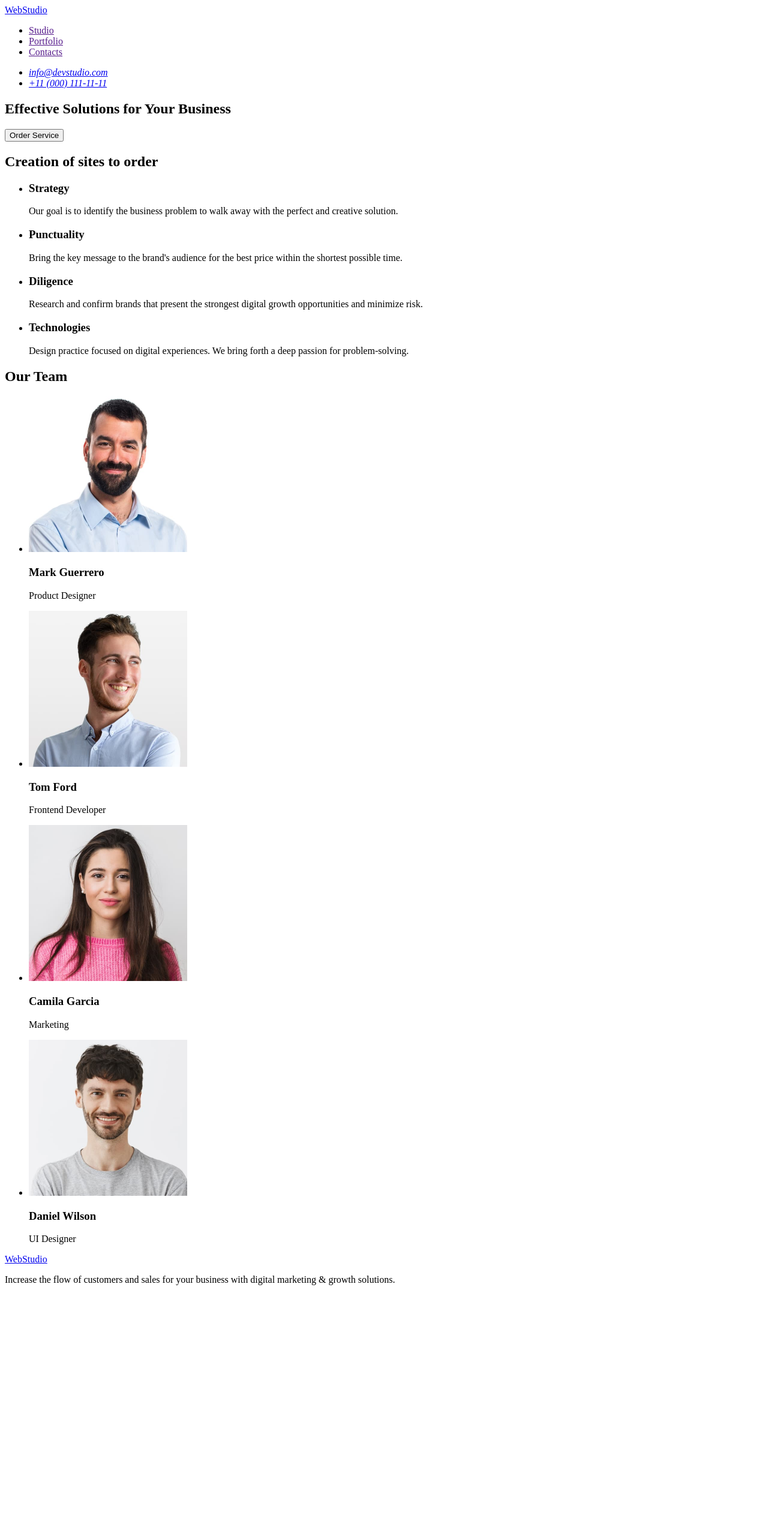
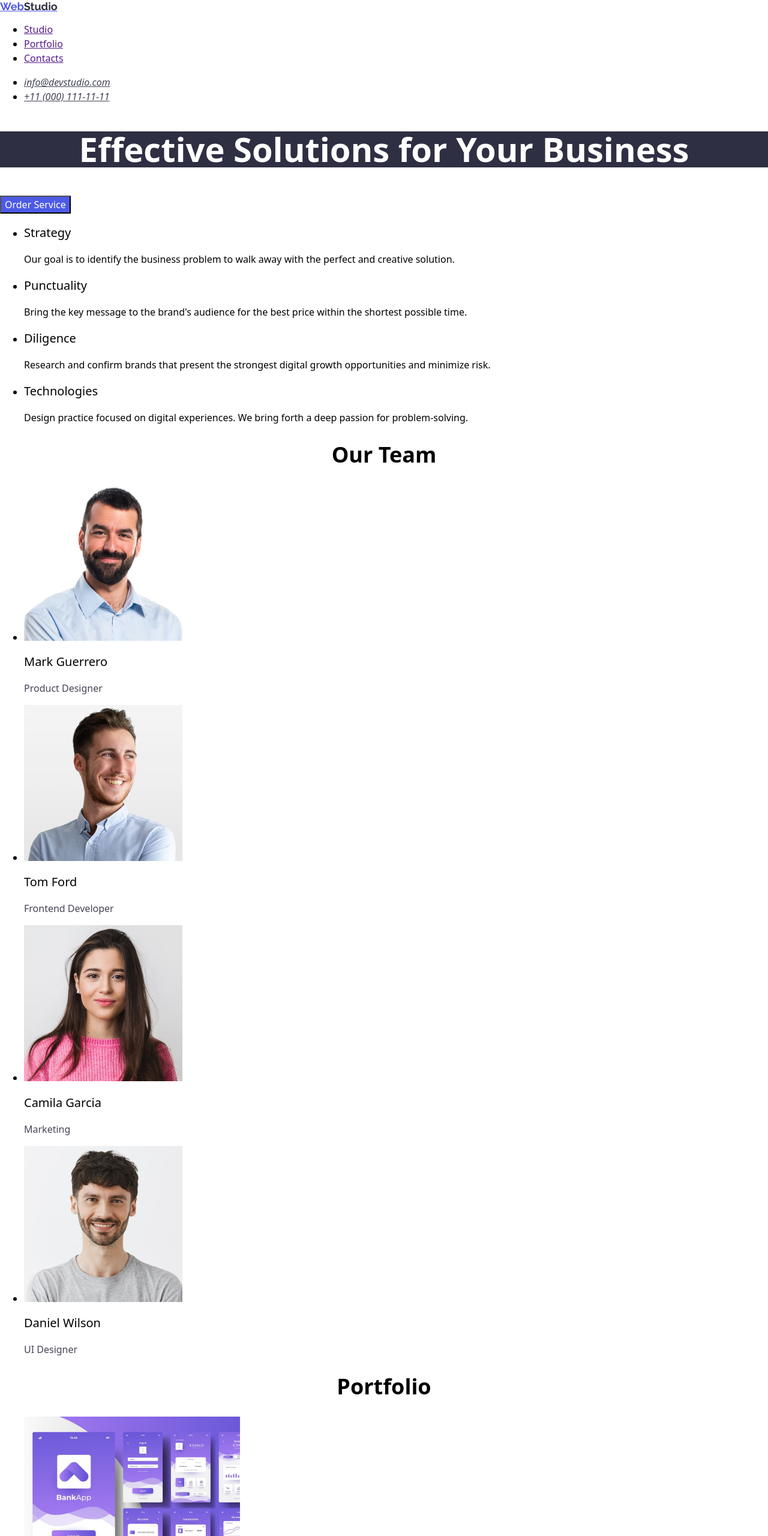
Before and after one commit to Maryna-shum/goit-markup-hw-02, a plain HTML site: page index.html in a window 1280 px wide. Shown: the top 2560 px of the page at 60% size. Before the commit the page ends 2158 px from the top, so only its background shows below. Drawn offline with nearby package versions, Linux system fonts and the light colour scheme.

Commit message:
add new files

```diff
--- /dev/null
+++ b/css/styles.css
@@ -0,0 +1,127 @@
+.body {
+    font-family: "Raleway", "Roboto", sans-serif;
+    font-weight: 400;
+    font-style: normal;
+    text-align: left;
+    color: #2E2F42;
+  }
+
+  .logo-first {
+    font-family: "Raleway", sans-serif;
+    font-size: 18px;
+    font-weight: 700;
+    font-style: normal;
+    line-height: 1.167;
+    color: #4D5AE5;
+  }
+
+  .logo-second {
+    font-family: "Raleway", sans-serif;
+    font-size: 18px;
+    font-weight: 700;
+    font-style: normal;
+    line-height: 1.167;
+    color: #2E2F42;
+  }
+
+  .header-features-list {
+    font-weight: 500;
+    font-size: 16px;
+    line-height: 1.5;
+  }
+
+  .header-features-list:hover
+  .header-features-list:focus {
+    color: #4D5AE5;
+  }
+
+  .address-box-list {
+    font-weight: 400;
+    font-size: 16px;
+    line-height: 1.5;
+    color: #434455;
+  }
+
+  .address-box-list:hover
+  .header-features-list:focus {
+    color: #4D5AE5;
+  }
+
+  .text {
+    font-weight: 700;
+    font-size: 56px;
+    color: #FFFFFF;
+    text-align: center;
+    line-height: 1.071;
+    background-color: #2E2F42;
+  }
+
+  .item {
+    font-weight: 500;
+    font-size: 16px;
+    color: #FFFFFF;
+    text-align: center;
+    line-height: 1.5;
+    background-color: #4D5AE5;
+  }
+
+  .item:hover
+  .item:focus {
+    background-color: #404BBF;
+  }
+
+  .direction-item-title {
+    font-weight: 500;
+    font-size: 20px;
+    line-height: 1.2;
+  }
+
+  .direction-item-text {
+    font-size: 16px;
+    line-height: 1.5;
+  }
+
+  .team-title {
+    font-weight: 700;
+    font-size: 36px;
+    line-height: 1.111;
+    text-align: center;
+  }
+
+  .team-item-title {
+    font-weight: 500;
+    font-size: 20px;
+    line-height: 1.2;
+  }
+
+  .team-item-text {
+    font-size: 16px;
+    line-height: 1.5;
+    color: #434455;
+  }
+
+  .portfolio-title {
+    font-weight: 700;
+    font-size: 36px;
+    line-height: 1.111;
+    text-align: center;
+  }
+
+  .portfolio-item-title {
+    font-weight: 500;
+    font-size: 20px;
+    line-height: 1.2;
+  }
+
+  .portfolio-item-text {
+    font-size: 16px;
+    line-height: 1.5;
+    color: #434455;
+  }
+
+  .footer-text {
+    font-size: 16px;
+    line-height: 1.5;
+    color: #F4F4FD;
+    background-color: #2E2F42;
+  }
--- a/index.html
+++ b/index.html
@@ -1,118 +1,210 @@
 <!DOCTYPE html>
 <html lang="en">
   <head>
-    <meta charset="UTF-8">
-    <meta name="viewport" content="width=device-width, initial-scale=1.0">
-    <title>Document</title>
+    <meta charset="UTF-8" />
+    <meta name="viewport" content="width=device-width, initial-scale=1.0" />
+    <title>Homework</title>
+    <link rel="stylesheet" href="./css/styles.css" />
+    <link
+      rel="stylesheet"
+      href="https://cdn.jsdelivr.net/npm/modern-normalize@2.0.0/modern-normalize.min.css"
+    />
+    <link rel="preconnect" href="https://fonts.googleapis.com" />
+    <link rel="preconnect" href="https://fonts.gstatic.com" crossorigin />
+    <link
+      href="https://fonts.googleapis.com/css2?family=Raleway:ital,wght@0,700;1,700&family=Roboto:wght@400;500;700&display=swap"
+      rel="stylesheet"
+    />
   </head>
 
   <body>
-    <header>
-      <nav>
-        <a href="./index.html">WebStudio</a>
-        <ul>
-          <li><a href="">Studio</a></li>
-          <li><a href="">Portfolio</a></li>
-          <li><a href="">Contacts</a></li>
+    <header class="header-container">
+      <nav class="nav-list">
+        <a class="logo-first" href="./index.html"
+          >Web<span class="logo-second">Studio</span></a
+        >
+        <ul class="header-features">
+          <li><a class="header-features-list" href="">Studio</a></li>
+          <li><a class="header-features-list" href="">Portfolio</a></li>
+          <li><a class="header-features-list" href="">Contacts</a></li>
         </ul>
       </nav>
-      <address>
-         <ul>
-           <li><a href="mailto:info@devstudio.com">info@devstudio.com</a></li>
-           <li><a href="tel:+110001111111">+11 (000) 111-11-11</a></li>
+      <address class="address-item">
+        <ul class="address-box">
+          <li>
+            <a class="address-box-list" href="mailto:info@devstudio.com"
+              >info@devstudio.com</a
+            >
+          </li>
+          <li>
+            <a class="address-box-list" href="tel:+110001111111"
+              >+11 (000) 111-11-11</a
+            >
+          </li>
         </ul>
       </address>
     </header>
 
     <main>
-      <section>
-        <h1>Effective Solutions for Your Business</h1>
-        <button type="button">Order Service</button>
+      <section class="title">
+        <h1 class="text">Effective Solutions for Your Business</h1>
+        <button class="item" type="button">Order Service</button>
       </section>
 
-      <section>
-        <h2>Creation of sites to order</h2>
-        <ul>
-          <li><h3>Strategy</h3>
-          <p>
+      <section class="direction">
+        <ul class="wrapper">
+          <li class="direction-item">
+            <h3 class="direction-item-title">Strategy</h3>
+            <p class="direction-item-text">
               Our goal is to identify the business problem to walk away with the
               perfect and creative solution.
             </p>
           </li>
 
-           <li><h3>Punctuality</h3>
-           <p>
+          <li class="direction-item">
+            <h3 class="direction-item-title">Punctuality</h3>
+            <p class="direction-item-text">
               Bring the key message to the brand's audience for the best price
               within the shortest possible time.
             </p>
           </li>
 
-           <li><h3>Diligence</h3>
-           <p>
-          Research and confirm brands that present the strongest digital growth
-          opportunities and minimize risk.
+          <li class="direction-item">
+            <h3 class="direction-item-title">Diligence</h3>
+            <p class="direction-item-text">
+              Research and confirm brands that present the strongest digital
+              growth opportunities and minimize risk.
             </p>
           </li>
 
-           <li><h3>Technologies</h3>
-           <p>
-          Design practice focused on digital experiences. We bring forth a deep
-          passion for problem-solving.
+          <li class="direction-item">
+            <h3 class="direction-item-title">Technologies</h3>
+            <p class="direction-item-text">
+              Design practice focused on digital experiences. We bring forth a
+              deep passion for problem-solving.
             </p>
           </li>
         </ul>
       </section>
 
-     <section>
-        <h2>Our Team</h2>
-        <ul>
-          <li>
+      <section class="team-container">
+        <h2 class="team-title">Our Team</h2>
+        <ul class="wrapper">
+          <li class="team-item">
             <img
               src="./images/img1.jpg"
               width="264"
               height="260"
               alt="photo Mark Guerrero"
             />
-            <h3>Mark Guerrero</h3>
-            <p>Product Designer</p>
+            <h3 class="team-item-title">Mark Guerrero</h3>
+            <p class="team-item-text">Product Designer</p>
           </li>
-          <li>
+          <li class="team-item">
             <img
               src="./images/img2.jpg"
               width="264"
               height="260"
               alt="photo Tom Ford"
             />
-            <h3>Tom Ford</h3>
-            <p>Frontend Developer</p>
+            <h3 class="team-item-title">Tom Ford</h3>
+            <p class="team-item-text">Frontend Developer</p>
           </li>
-          <li>
+          <li class="team-item">
             <img
               src="./images/img3.jpg"
               width="264"
               height="260"
               alt="photo Camila Garcia"
             />
-            <h3>Camila Garcia</h3>
-            <p>Marketing</p>
+            <h3 class="team-item-title">Camila Garcia</h3>
+            <p class="team-item-text">Marketing</p>
           </li>
-          <li>
+          <li class="team-item">
             <img
               src="./images/img4.jpg"
               width="264"
               height="260"
               alt="photo Daniel Wilson"
             />
-            <h3>Daniel Wilson</h3>
-            <p>UI Designer</p>
+            <h3 class="team-item-title">Daniel Wilson</h3>
+            <p class="team-item-text">UI Designer</p>
+          </li>
+        </ul>
+      </section>
+
+      <section class="portfolio-container">
+        <h2 class="portfolio-title">Portfolio</h2>
+        <ul class="wrapper">
+          <li class="portfolio-item">
+            <img
+              src="./images/img5.jpg"
+              width="360"
+              height="300"
+              alt="photo Banking App"
+            />
+            <h3 class="portfolio-item-title">Banking App</h3>
+            <p class="portfolio-item-text">App</p>
+          </li>
+          <li class="portfolio-item">
+            <img
+              src="./images/img6.jpg"
+              width="360"
+              height="300"
+              alt="photo Cashless Payment"
+            />
+            <h3 class="portfolio-item-title">Cashless Payment</h3>
+            <p class="portfolio-item-text">Marketing</p>
+          </li>
+          <li class="portfolio-item">
+            <img
+              src="./images/img7.jpg"
+              width="360"
+              height="300"
+              alt="photo Meditation App"
+            />
+            <h3 class="portfolio-item-title">Meditation App</h3>
+            <p class="portfolio-item-text">App</p>
+          </li>
+          <li class="portfolio-item">
+            <img
+              src="./images/img8.jpg"
+              width="360"
+              height="300"
+              alt="photo Taxi Service"
+            />
+            <h3 class="portfolio-item-title">Taxi Service</h3>
+            <p class="portfolio-item-text">Marketing</p>
+          </li>
+          <li class="portfolio-item">
+            <img
+              src="./images/img9.jpg"
+              width="360"
+              height="300"
+              alt="photo Screen Illustrations"
+            />
+            <h3 class="portfolio-item-title">Screen Illustrations</h3>
+            <p class="portfolio-item-text">Design</p>
+          </li>
+          <li class="portfolio-item">
+            <img
+              src="./images/img10.jpg"
+              width="360"
+              height="300"
+              alt="photo Online Courses"
+            />
+            <h3 class="portfolio-item-title">Online Courses</h3>
+            <p class="portfolio-item-text">Marketing</p>
           </li>
         </ul>
       </section>
     </main>
 
-    <footer>
-      <a href="./index.html">WebStudio</a>
-      <p>
+    <footer class="footer-container">
+      <a class="logo-first" href="./index.html"
+        >Web<span class="logo-second">Studio</span></a
+      >
+      <p class="footer-text">
         Increase the flow of customers and sales for your business with digital
         marketing & growth solutions.
       </p>
```
Also changed, not shown: images/img10.jpg (added), images/img5.jpg (added), images/img6.jpg (added), images/img7.jpg (added), images/img8.jpg (added), images/img9.jpg (added). Lines whose indentation alone changed are shown as unchanged.
